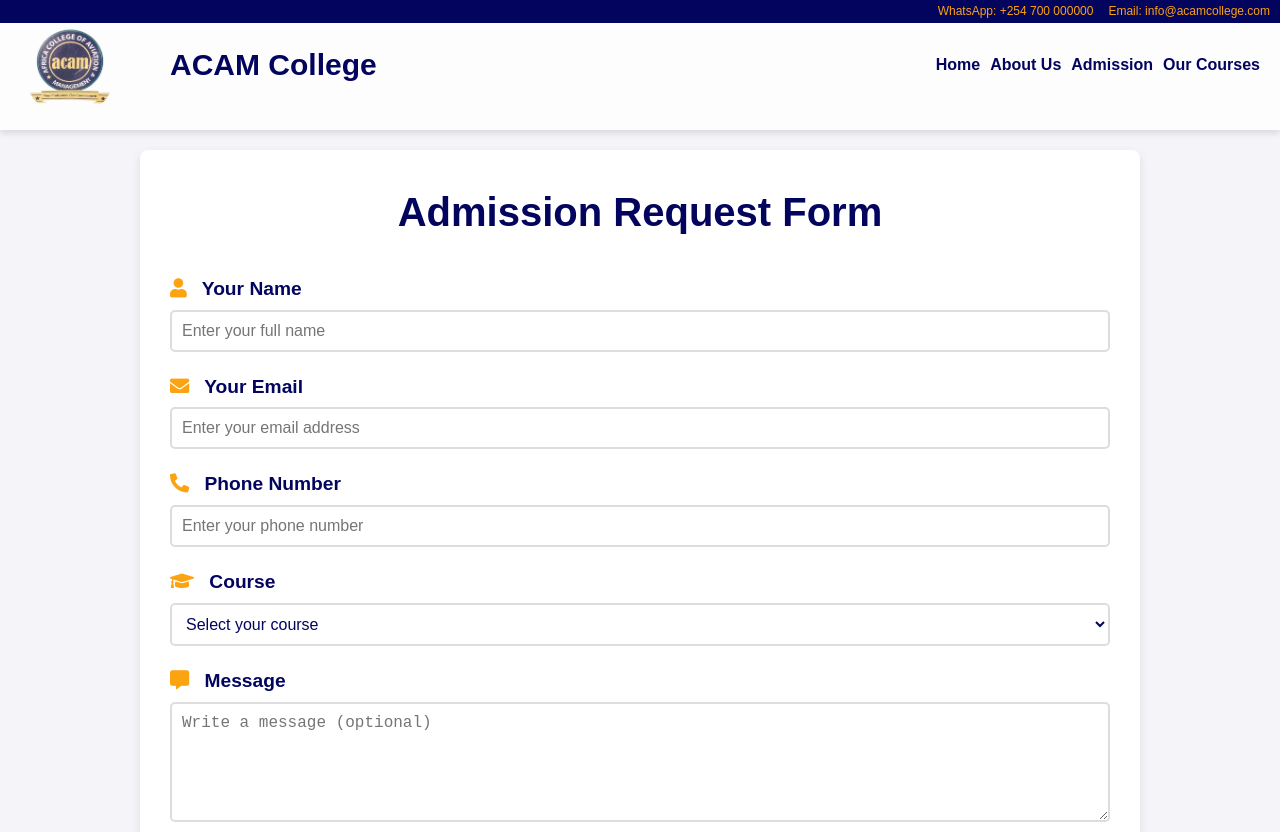
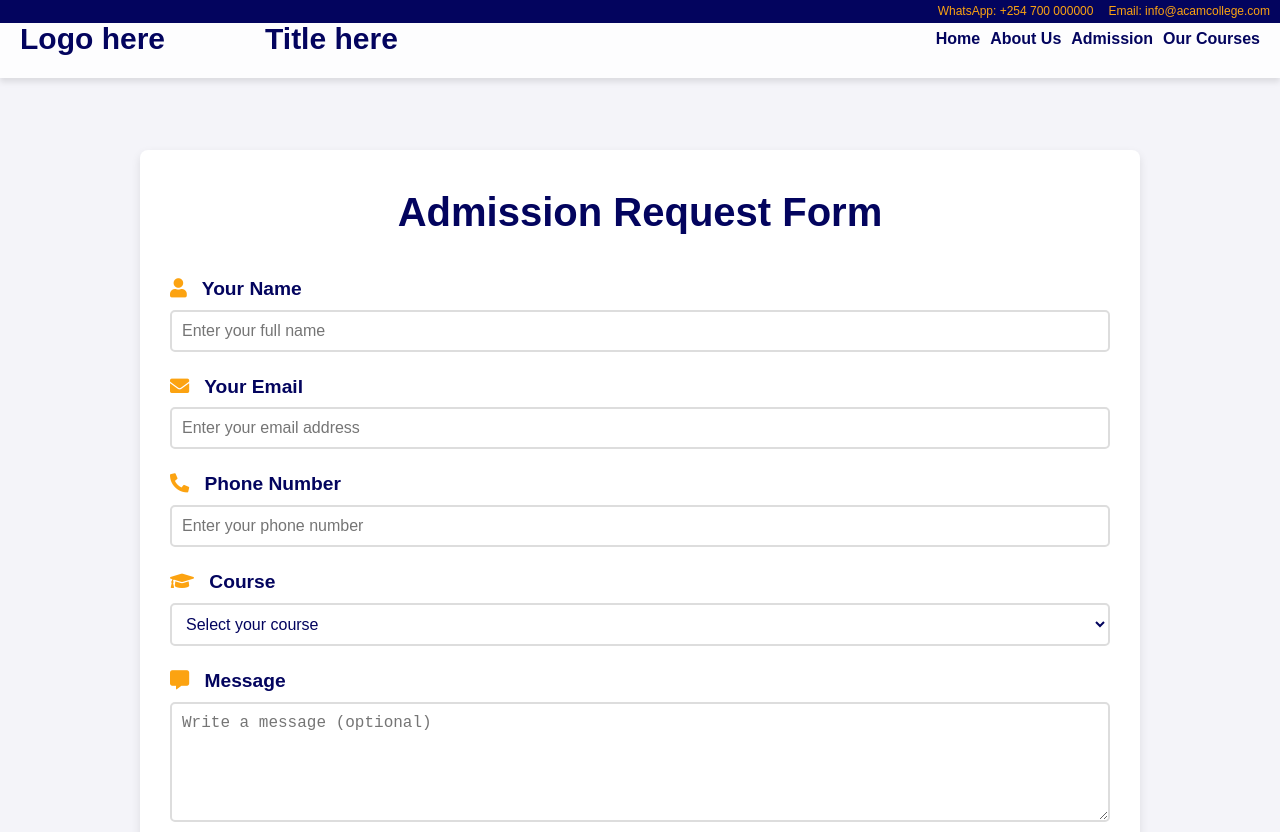
Before and after one commit to danray472/client-acam-proj, a plain HTML site: page admission.html in a window 1280 px wide. Shown: the top 832 px of the page. Drawn offline with Linux system fonts and the light colour scheme.

Commit message:
removed logo

```diff
--- a/admission.html
+++ b/admission.html
@@ -18,10 +18,10 @@
 
  <!-- Header -->
  <header class="header">
-    <div class="logo">
-      <img class="logo-img" src="assets/logo.png" alt="ACAM College Logo">
-      ACAM College
-    </div>
+  <div class="logo">
+    <!--<img class="logo-img" src="assets/logo.png" alt="ACAM College Logo">--> Logo here <div></div>
+    Title here
+  </div>
     <div class="hamburger" onclick="toggleMenu()">
       <span></span>
       <span></span>
```
Also changed, not shown: about.html (+2 -2 lines), courses.html (+2 -2 lines), index.html (+1 -1 lines).
